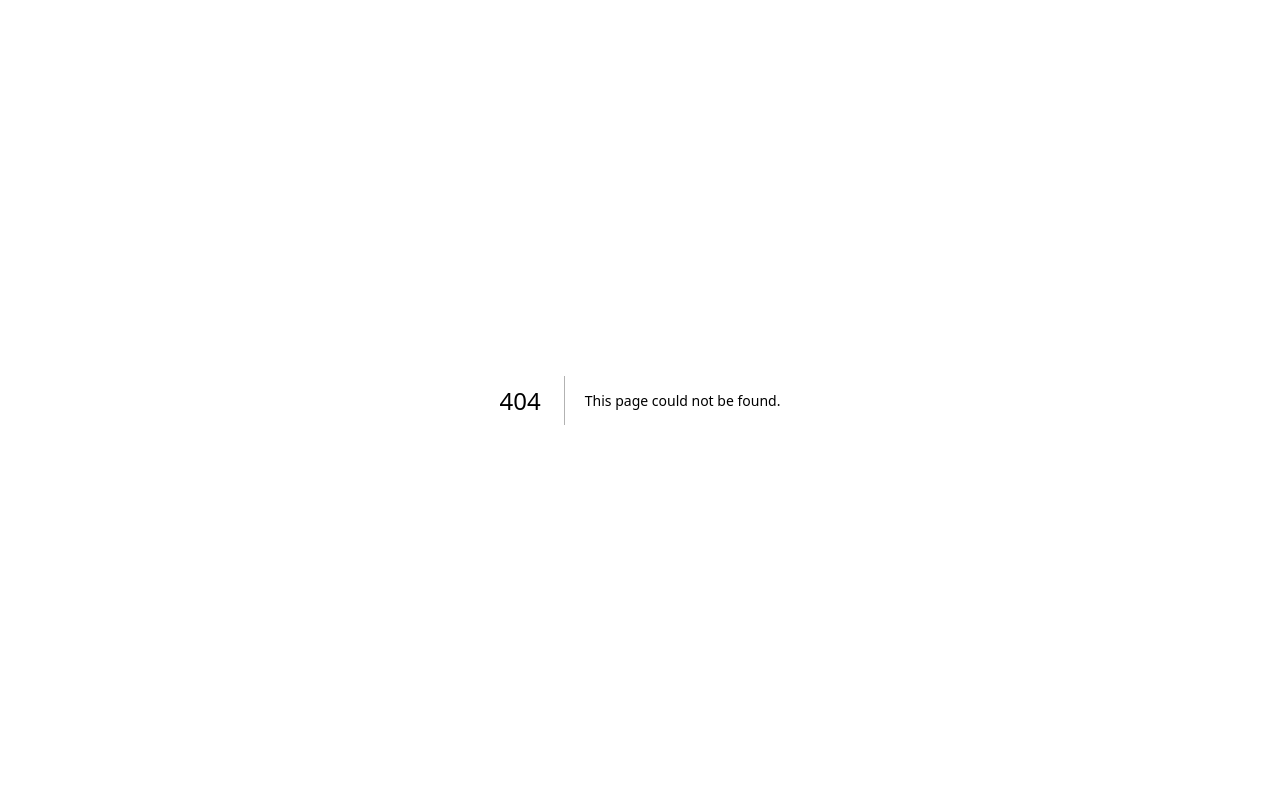
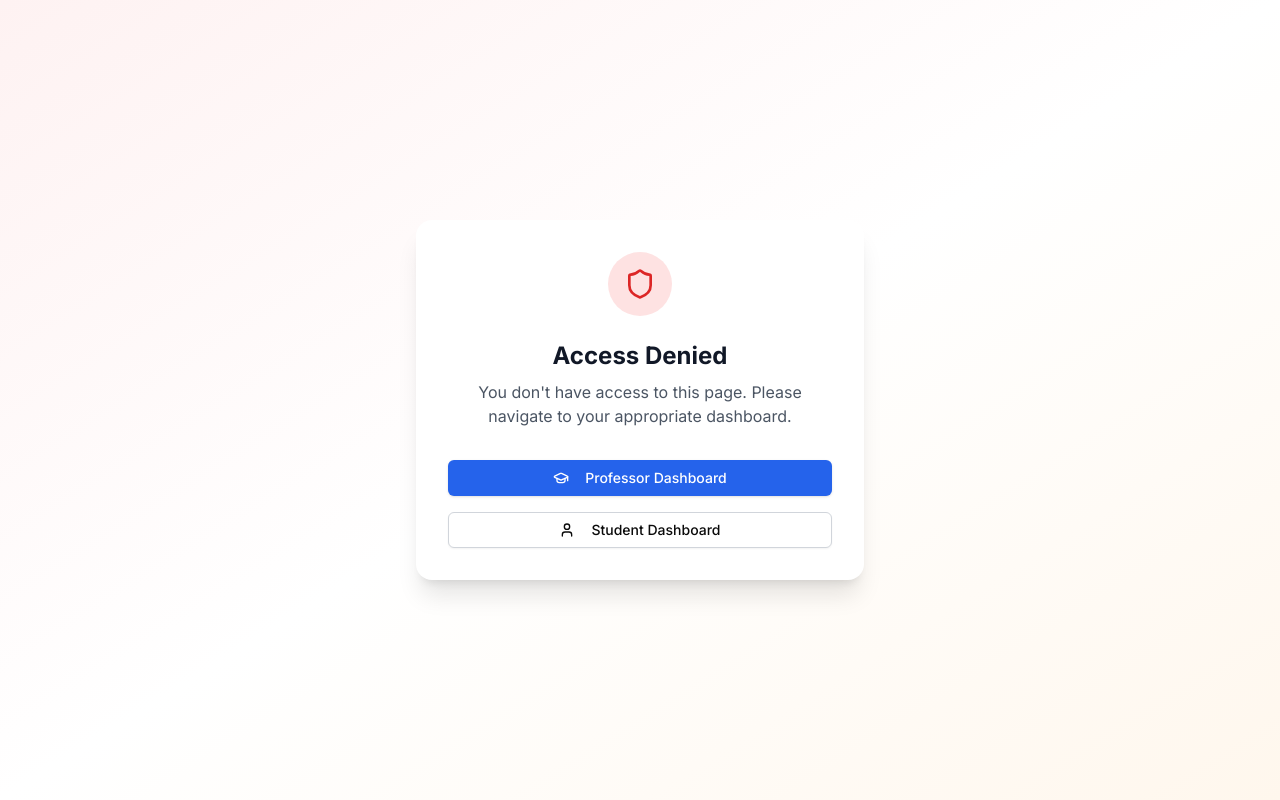
Before and after one commit to Danjari/synapsed, a Next.js app: page /unauthorized in a window 1280 px wide. Before the commit this address had no page. Built offline with nearby package versions, Linux system fonts and the light colour scheme; no server answers.

Commit message:
Added authorization checks in middleware for '/class' route, restricting access to ADMIN, PROFESSOR, and STUDENT roles, enhancing security and user access control.

```diff
--- /dev/null
+++ b/app/unauthorized/page.tsx
@@ -0,0 +1,76 @@
+'use client';
+
+import { useSession } from 'next-auth/react';
+import { useRouter } from 'next/navigation';
+import { Button } from '@/components/ui/button';
+import { Shield, GraduationCap, User } from 'lucide-react';
+import { Role } from '@prisma/client';
+
+type UserWithRole = {
+  id: string;
+  email: string;
+  name?: string;
+  role?: Role;
+};
+
+export default function UnauthorizedPage() {
+  const { data: session } = useSession();
+  const router = useRouter();
+
+  const handleProfessorClick = () => {
+    router.push('/teacher/dashboard');
+  };
+
+  const handleStudentClick = () => {
+    router.push('/student/dashboard');
+  };
+
+  return (
+    <div className="min-h-screen flex items-center justify-center bg-gradient-to-br from-red-50 via-white to-orange-50">
+      <div className="bg-white rounded-2xl shadow-xl p-8 max-w-md w-full mx-4">
+        <div className="text-center">
+          <div className="mx-auto w-16 h-16 bg-red-100 rounded-full flex items-center justify-center mb-6">
+            <Shield className="w-8 h-8 text-red-600" />
+          </div>
+
+          <h1 className="text-2xl font-bold text-gray-900 mb-2">Access Denied</h1>
+          <p className="text-gray-600 mb-8">
+            You don&apos;t have access to this page. Please navigate to your appropriate dashboard.
+          </p>
+
+          <div className="space-y-4">
+            <Button
+              onClick={handleProfessorClick}
+              className="w-full bg-blue-600 hover:bg-blue-700 text-white py-3"
+            >
+              <GraduationCap className="w-5 h-5 mr-2" />
+              Professor Dashboard
+            </Button>
+
+            <Button
+              onClick={handleStudentClick}
+              variant="outline"
+              className="w-full border-gray-300 hover:bg-gray-50 py-3"
+            >
+              <User className="w-5 h-5 mr-2" />
+              Student Dashboard
+            </Button>
+          </div>
+
+          {session?.user && (
+            <div className="mt-6 p-4 bg-gray-50 rounded-lg">
+              <p className="text-sm text-gray-600">
+                Signed in as: <span className="font-medium">{session.user.email}</span>
+              </p>
+              {(session.user as UserWithRole).role && (
+                <p className="text-sm text-gray-600 mt-1">
+                  Role: <span className="font-medium capitalize">{(session.user as UserWithRole).role?.toLowerCase()}</span>
+                </p>
+              )}
+            </div>
+          )}
+        </div>
+      </div>
+    </div>
+  );
+}
--- a/middleware.ts
+++ b/middleware.ts
@@ -33,6 +33,9 @@ export async function middleware(req: NextRequest) {
   if (pathname.startsWith('/admin') && role !== 'ADMIN') {
     return NextResponse.redirect(new URL('/unauthorized', req.url));
   }
+  if (pathname.startsWith('/class') && role !== 'ADMIN' && role !== 'PROFESSOR' && role !== 'STUDENT') {
+    return NextResponse.redirect(new URL('/unauthorized', req.url));
+  }
 
   if (pathname.startsWith('/teacher') && role !== 'ADMIN' && role !== 'PROFESSOR') {
     return NextResponse.redirect(new URL('/unauthorized', req.url));
```
